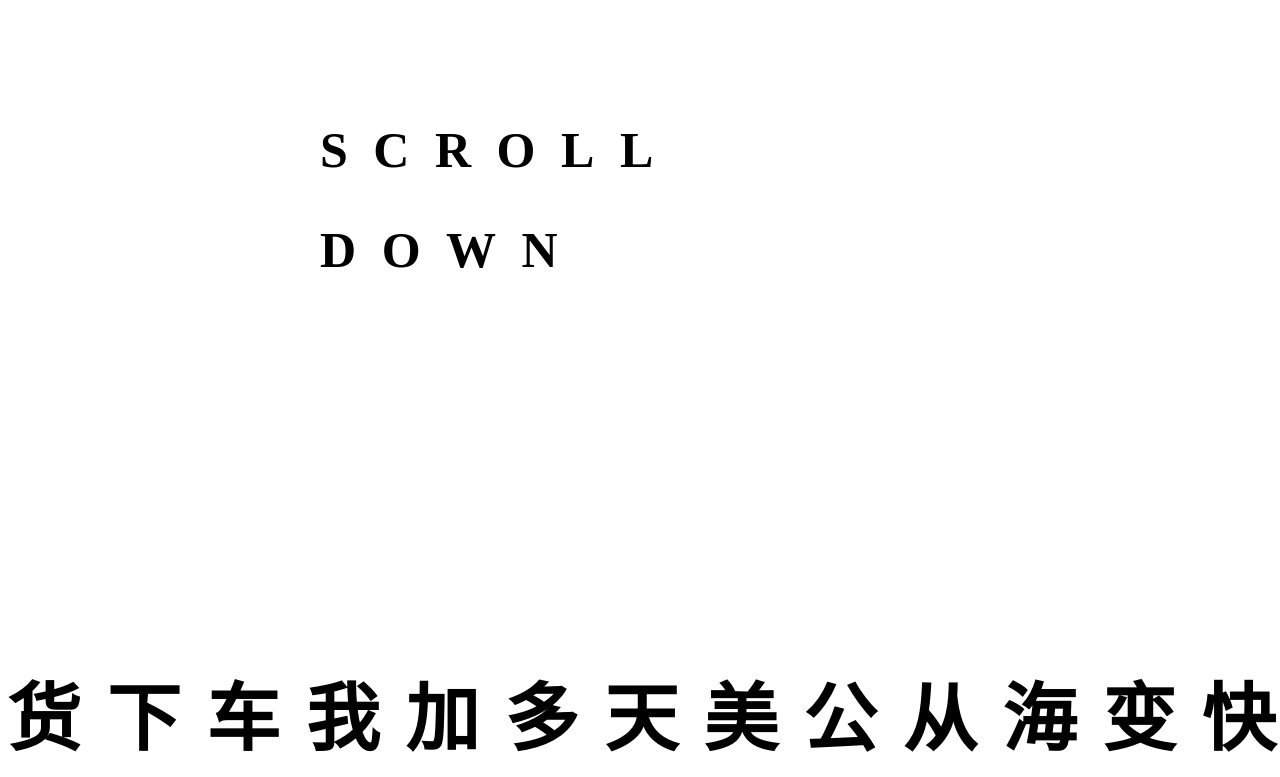
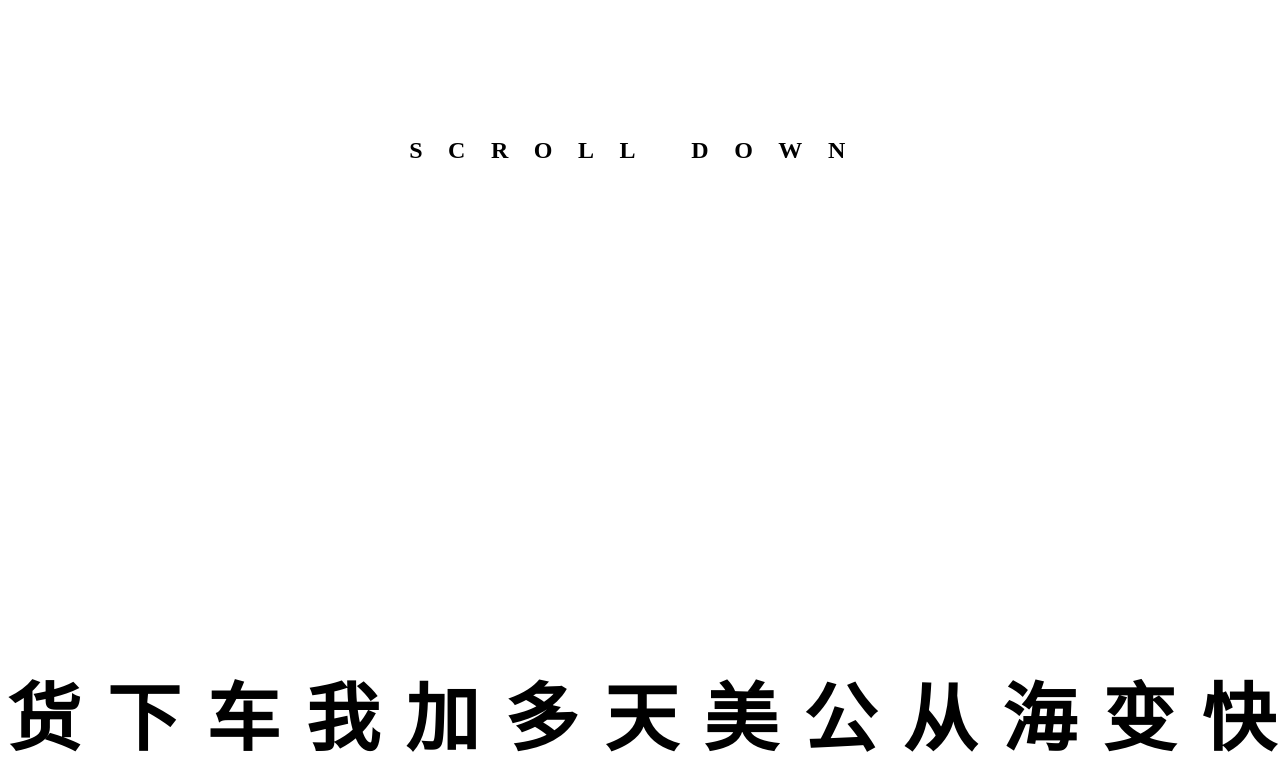
Before and after one commit to ClementLiu/WuHe, a plain HTML site: page index.html in a window 1280 px wide. Shown: the top 777 px of the page. Drawn offline with Linux system fonts and the light colour scheme.

Commit message:
smaller font
smaller

```diff
--- a/main.css
+++ b/main.css
@@ -14,9 +14,10 @@ body {
     margin: auto;
     margin-top: 100px;
     width:50%;
+    text-align: center;
     font-family: Source Han Serif SC;
     font-weight: bold;
-    font-size: 50px;
+    font-size: 24px;
     line-height: 100px;
     letter-spacing: 25.53px;
     overflow: auto;
```
